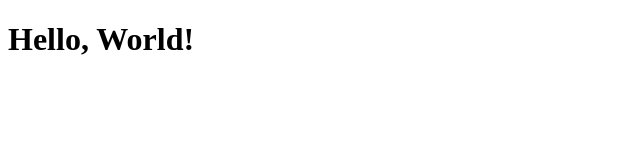
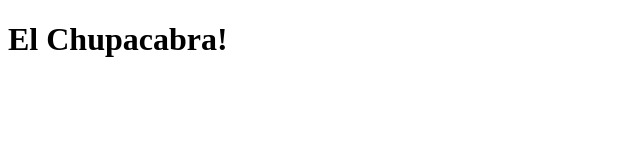
Before and after one commit to El-Chupacabra-TCC/el-chupacabra, a website with bundled scripts: page src/index.html in a window 1280 px wide. Shown: the whole page, without its empty margins (0-640 px from the left). Built offline with nearby package versions, Linux system fonts and the light colour scheme.

Commit message:
El Chupacabra!

```diff
--- a/src/index.html
+++ b/src/index.html
@@ -4,11 +4,11 @@
 <head>
     <meta charset="UTF-8">
     <meta name="viewport" content="width=device-width, initial-scale=1.0">
-    <title>Hello, World!</title>
+    <title>ELC</title>
 </head>
 
 <body>
-    <h1>Hello, World!</h1>
+    <h1>El Chupacabra!</h1>
     <script type="module" src="./dist/Index.js"></script>
 </body>
 
```
